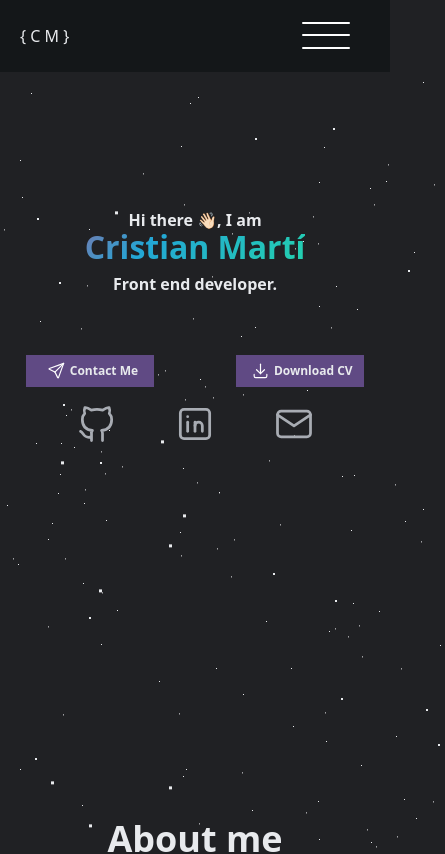
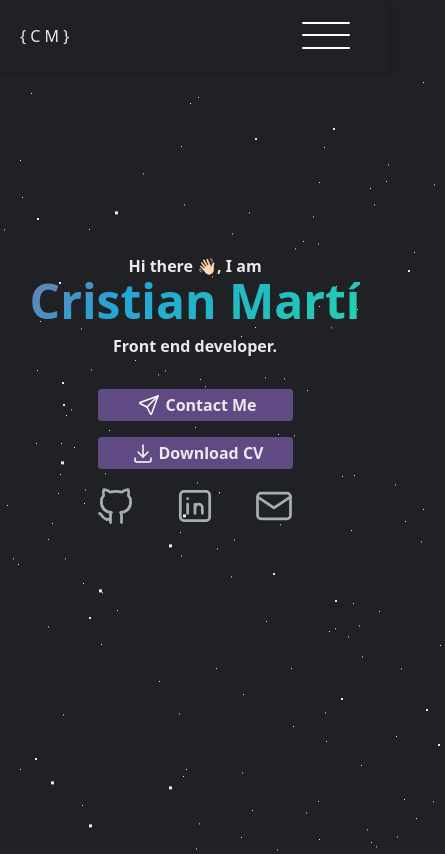
Before and after one commit to XistriXostri/portfolio, a React (Create React App) app: page / in a window 390 px wide. Shown: the top 854 px of the page, 445 px wide, since content can reach past the window. Built offline with nearby package versions, Linux system fonts and the light colour scheme.

Commit message:
fix responsive css

```diff
--- a/public/index.html
+++ b/public/index.html
@@ -9,7 +9,6 @@
             content="Web site created using create-react-app"
         />
         <link rel="apple-touch-icon" href="%PUBLIC_URL%/logo192.png" />
-        <link rel="manifest" href="%PUBLIC_URL%/manifest.json" />
         <title>Cristian Martí</title>
     </head>
     <body>
--- a/src/core/components/about/about.css
+++ b/src/core/components/about/about.css
@@ -95,6 +95,87 @@
     border-radius: 0.25rem;
 }
 
+.timeLane {
+    display: flex;
+    flex-direction: column;
+    width: 100%;
+}
+
+.timeLane ol {
+    display: flex;
+    flex-direction: row;
+    align-items: center;
+    margin-top: 2.5rem;
+    list-style: none;
+}
+
+.timeLane ol li {
+    display: flex;
+    flex-direction: column;
+    height: 10rem;
+    width: 100%;
+    position: relative;
+}
+
+.timeLane__spot {
+    display: flex;
+    align-items: center;
+    width: 100%;
+}
+
+.timeLane__spot__icon {
+    display: flex;
+    background-color: rgb(229 231 235);
+    border-radius: 100px;
+    width: 2rem;
+    height: 2.25rem;
+    align-items: center;
+    justify-content: center;
+}
+
+.timeLane__spot__lane {
+    display: flex;
+    background-color: var(--bg-buttons);
+    width: 100%;
+    height: 0.125rem;
+}
+
+.timeLane__description {
+    margin-top: 0.75rem;
+    padding-right: 2rem;
+}
+
+.timeLane__description h1 {
+    font-weight: 700;
+    font-size: 1rem;
+    line-height: 1.5rem;
+}
+
+.timeLane__description time {
+    color: var(--text-secondary);
+    line-height: 1;
+    font-weight: 400;
+    font-size: 0.75;
+    display: block;
+    margin-bottom: 0.5rem;
+}
+
+.timeLane__description p {
+    font-weight: 700;
+    font-size: 0.875rem;
+    line-height: 1.25rem;
+}
+
+@media (max-width: 785px) {
+    .timeLane ol {
+        flex-direction: column;
+    }
+
+    .timeLane ol li {
+        margin-bottom: 2rem;
+    }
+}
+
 @media (max-width: 730px) {
     .skill__type {
         display: flex;
--- a/src/core/components/about/about.tsx
+++ b/src/core/components/about/about.tsx
@@ -1,6 +1,6 @@
 import { useState } from 'react';
 import { Skills } from './skills';
-import { TimeLane } from '../time.lane/time.lane';
+import { TimeLane } from './time.lane';
 import './about.css';
 export function About() {
     const [showEducation, setShowEducation] = useState(true);
@@ -46,7 +46,7 @@ export function About() {
                         }`}
                     >
                         <img src="./icons/school.svg" alt="school hat" />
-                        Eduación
+                        Studies
                     </button>
                     <button
                         onClick={() => {
@@ -59,7 +59,7 @@ export function About() {
                         }`}
                     >
                         <img src="./icons/work.svg" alt="briefcase" />
-                        Trabajo
+                        Work
                     </button>
                 </div>
                 <TimeLane showEducation={showEducation} />
--- a/src/core/components/time.lane/time.lane.tsx
+++ b/src/core/components/about/time.lane.tsx
@@ -1,4 +1,3 @@
-import './time.lane.css';
 const educationHistory = [
     {
         id: 1,
--- a/src/core/components/footer/footer.css
+++ b/src/core/components/footer/footer.css
@@ -52,3 +52,11 @@
     height: 4rem;
     margin-top: 2.5rem;
 }
+
+@media (max-width: 615px) {
+    .footer p {
+        text-align: center;
+        margin-left: 1rem;
+        margin-right: 1rem;
+    }
+}
--- a/src/core/components/header/header.css
+++ b/src/core/components/header/header.css
@@ -1,5 +1,6 @@
 .header {
     position: fixed;
+    z-index: 9999;
     top: 0;
     left: 0;
     display: flex;
@@ -9,10 +10,10 @@
     padding: 0 20px;
     width: 100%;
     height: 72px;
-    box-shadow: 0 10px 20px rgb(0, 0, 0 / 50%);
-    background-color: var(--nav-shadow);
+    background-color: var(--background);
     color: var(--foreground);
     transition: 0.3s;
+    box-shadow: 0 2px 5px rgba(0, 0, 0, 0.2);
 }
 
 .header--disabled {
@@ -39,7 +40,7 @@
 
 .navbar-links li:hover,
 .navbar-links--active li:hover {
-    background-color: rgba(0, 0, 0, 0.664);
+    background-color: rgba(255, 255, 255, 0.027);
 }
 
 .navbar-links li a,
@@ -78,7 +79,7 @@
         position: fixed;
         top: 68px;
         right: 0px;
-        width: 300px;
+        width: 100%;
         height: 100vh;
         background-color: rgba(0, 0, 0, 0.438);
         box-shadow: 0 40px 60px rgba(0, 0, 0, 0.1);
--- a/src/core/components/hero/hero.css
+++ b/src/core/components/hero/hero.css
@@ -3,6 +3,7 @@
     justify-content: center;
     height: 80vh;
     align-items: center;
+    margin-top: 4rem;
 }
 
 .hero > div {
@@ -11,6 +12,7 @@
     align-items: center;
     height: 100%;
     justify-content: center;
+    width: 100%;
 }
 
 .hero ul {
@@ -18,7 +20,6 @@
     height: 0;
     padding: 0;
     justify-content: space-around;
-    position: relative;
     display: flex;
     flex-direction: column;
 }
@@ -29,14 +30,15 @@
 
 .hero__buttons {
     display: flex;
-    width: 500px;
-    justify-content: space-evenly;
+    width: 100%;
+    justify-content: center;
+    gap: 2rem;
 }
 
 .hero__buttons a {
     background-color: var(--bg-buttons);
     padding: 12px;
-    width: 10rem;
+    width: 11rem;
     height: 2rem;
     box-sizing: border-box;
     color: var(--foreground);
@@ -47,7 +49,10 @@
     display: flex;
     justify-content: center;
     align-items: center;
+    border-radius: 0.2rem;
+    cursor: pointer;
 }
+
 .hero__buttons a img {
     width: 2rem;
     height: 1.5rem;
@@ -108,24 +113,26 @@
 }
 
 @media (max-width: 520px) {
+    .hero {
+        justify-content: normal;
+    }
+
+    .hero__name {
+        margin-bottom: 2rem;
+    }
+
     .hero__name h1 {
-        font-size: 2rem;
+        font-size: 3rem;
     }
 
     .hero__buttons {
         display: flex;
-        width: 500px;
-        justify-content: space-evenly;
+        flex-direction: column;
+        align-items: center;
+        gap: 1rem;
     }
 
     .hero__buttons a {
-        padding: 10px;
-        width: 8rem;
-        height: 2rem;
-        font-size: 0.75rem;
-    }
-    .hero__buttons a img {
-        width: 1.7rem;
-        height: 1.2rem;
+        width: 50%;
     }
 }
--- a/src/core/components/projects/projects.css
+++ b/src/core/components/projects/projects.css
@@ -20,7 +20,6 @@
     object-fit: cover;
     max-width: 100%;
     display: block;
-    vertical-align: middle;
 }
 
 .projectCard__info {
@@ -86,7 +85,6 @@
     text-decoration: none;
     cursor: pointer;
 }
-
 .othersProjects {
     display: grid;
     gap: 0.75rem;
@@ -164,3 +162,70 @@
     --tw-text-opacity: 1;
     color: rgb(255 255 255 / var(--tw-text-opacity));
 }
+
+@media (max-width: 800px) {
+    #projects > section {
+        display: flex;
+        flex-direction: column;
+        justify-content: center;
+        align-content: center;
+        align-items: center;
+    }
+
+    .projectCard {
+        flex-direction: column;
+        margin-top: 2.5rem;
+        margin-left: 0;
+        margin-right: 0;
+        height: auto;
+        width: 90%;
+        border-radius: 1rem;
+        --tw-shadow-color: var(--nav-shadow);
+        --tw-shadow: var(--tw-shadow-colored);
+        box-shadow: var(--tw-ring-offset-shadow, 0 0 #0000),
+            var(--tw-ring-shadow, 0 0 #0000), var(--tw-shadow);
+        --tw-shadow-colored: 0 25px 50px -12px var(--tw-shadow-color);
+    }
+
+    .projectCard > img {
+        width: 100%;
+        height: auto;
+        position: relative;
+        object-fit: cover;
+        max-width: 100%;
+    }
+
+    .projectCard__info {
+        align-items: center;
+        position: relative;
+    }
+
+    .projectCard__info h1 {
+        width: 90%;
+        text-align: center;
+        font-size: 2rem;
+    }
+
+    .projectCard__info p {
+        background-color: transparent;
+        width: 100%;
+        font-size: 1rem;
+        margin-top: 0;
+        text-align: center;
+    }
+
+    .projectCard__info ul {
+        width: 100%;
+        margin-top: 0;
+    }
+
+    .projectCard__links {
+        margin-top: 0;
+        justify-content: center;
+    }
+
+    .othersProjects {
+        display: flex;
+        flex-direction: column;
+    }
+}
--- a/src/core/components/time.lane/time.lane.css
+++ /dev/null
@@ -1,80 +0,0 @@
-.timeLane {
-    display: flex;
-    flex-direction: column;
-    width: 100%;
-}
-
-.timeLane ol {
-    display: flex;
-    flex-direction: row;
-    align-items: center;
-    margin-top: 2.5rem;
-    list-style: none;
-}
-
-.timeLane ol li {
-    display: flex;
-    flex-direction: column;
-    height: 10rem;
-    width: 100%;
-    position: relative;
-}
-
-.timeLane__spot {
-    display: flex;
-    align-items: center;
-    width: 100%;
-}
-
-.timeLane__spot__icon {
-    display: flex;
-    background-color: rgb(229 231 235);
-    border-radius: 100px;
-    width: 2rem;
-    height: 2.25rem;
-    align-items: center;
-    justify-content: center;
-}
-
-.timeLane__spot__lane {
-    display: flex;
-    background-color: var(--bg-buttons);
-    width: 100%;
-    height: 0.125rem;
-}
-
-.timeLane__description {
-    margin-top: 0.75rem;
-    padding-right: 2rem;
-}
-
-.timeLane__description h1 {
-    font-weight: 700;
-    font-size: 1rem;
-    line-height: 1.5rem;
-}
-
-.timeLane__description time {
-    color: var(--text-secondary);
-    line-height: 1;
-    font-weight: 400;
-    font-size: 0.75;
-    display: block;
-    margin-bottom: 0.5rem;
-}
-
-.timeLane__description p {
-    font-weight: 700;
-    font-size: 0.875rem;
-    line-height: 1.25rem;
-}
-
-@media (max-width: 785px) {
-    .timeLane ol {
-        flex-direction: column;
-    }
-
-    .timeLane ol li {
-        margin-bottom: 0;
-    }
-}
--- a/src/index.css
+++ b/src/index.css
@@ -23,6 +23,8 @@ html {
         sans-serif;
     scroll-behavior: smooth;
     box-sizing: border-box;
+    width: 100%;
+    display: block;
 }
 
 body {
```
